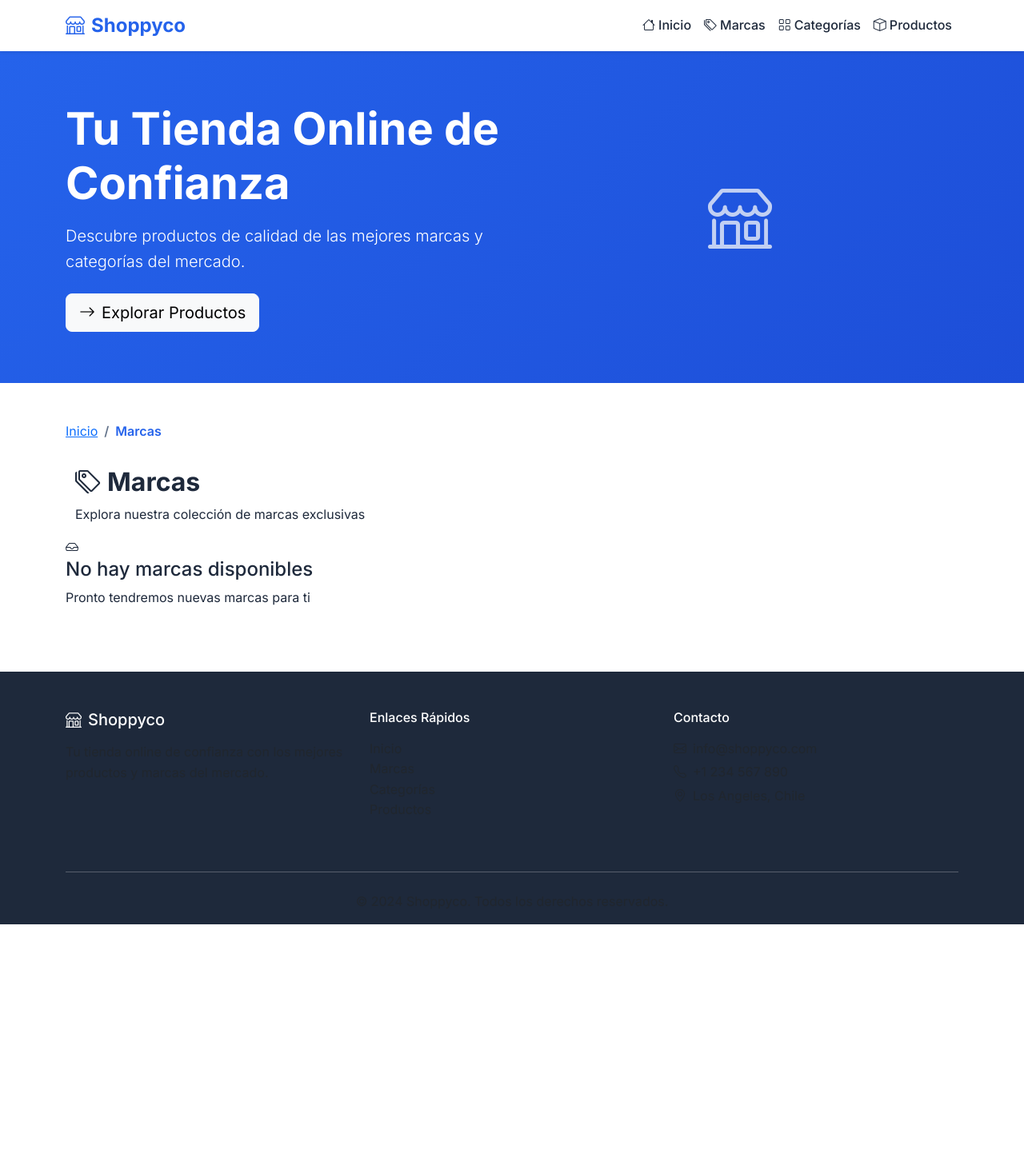
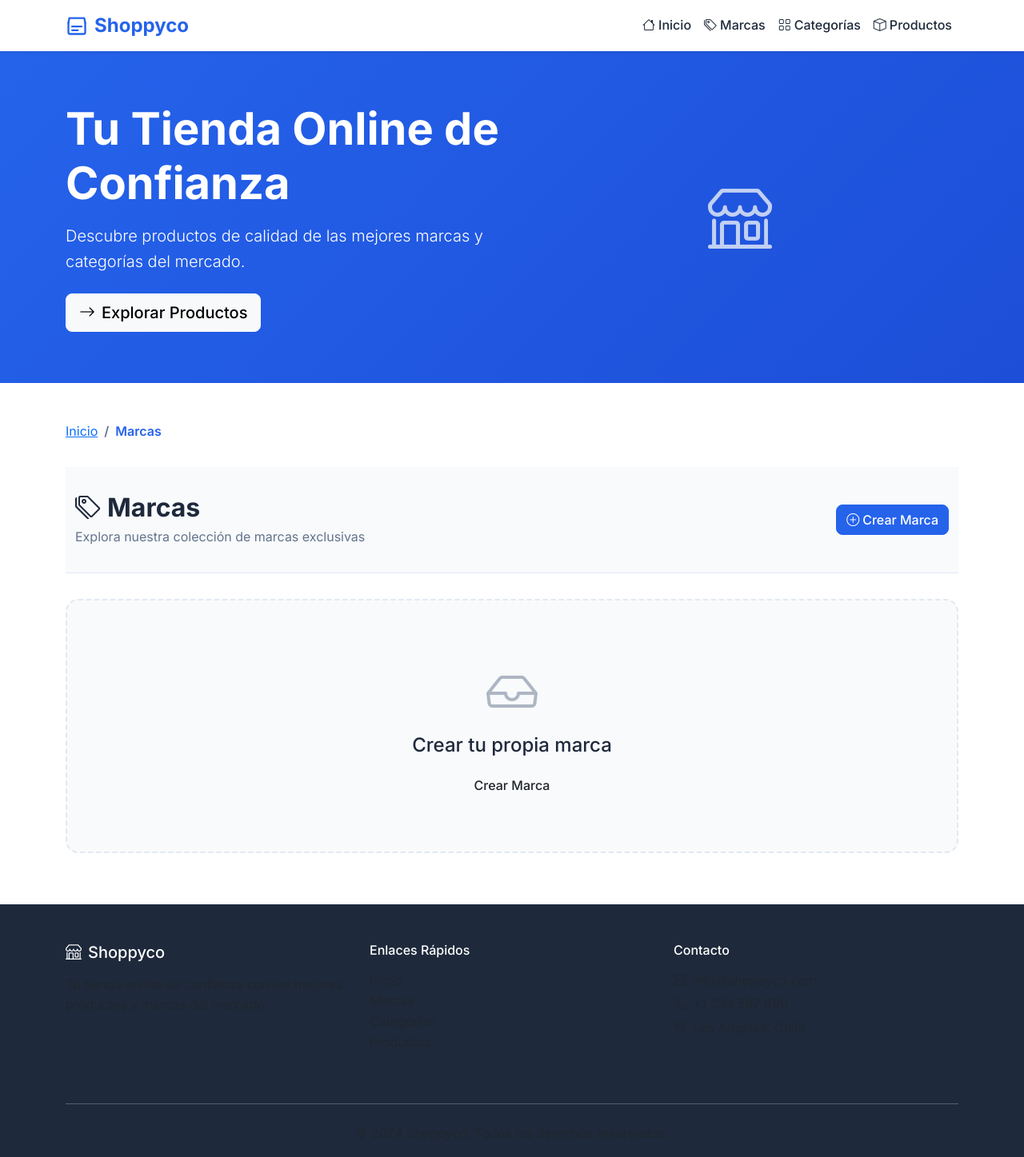
Before and after one commit to Toasted1996/shopProject, a Django app: page /producto/marcas/ in a window 1280 px wide. Shown: the whole page at 80% size. Before the commit the page ends 1156 px from the top, so only its background shows below. Run offline with Django 5.2, Linux system fonts and the light colour scheme; data that the repository does not hold is empty.

Commit message:
Sixth commit - Adding create method to marcas and categories in models.py, form.py was created to initialice the forms

```diff
--- a/productApp/models.py
+++ b/productApp/models.py
@@ -22,7 +22,7 @@ class Categoria(models.Model):
         db_table = 'categoria'
 
 class Producto(models.Model):
-    codigo = models.AutoField(primary_key=True)
+    codigo = models.IntegerField()
     nombre = models.CharField(max_length=100, null = True)
     precio = models.IntegerField()
 
--- a/productApp/urls.py
+++ b/productApp/urls.py
@@ -1,10 +1,12 @@
 #Archivo creado para definir las URLs de la aplicacion de productos
 
 from django.urls import path
-from .views import marcas, categorias, productos
+from .views import marcas, categorias, productos, crearMarca, crearCategoria
 
 urlpatterns = [
     path('marcas/', marcas, name = 'marcas'),
+    path('crearMarca/', crearMarca, name='cmarca'),
     path('categorias/', categorias, name = 'categorias'),
+    path('crearCategoria/', crearCategoria, name='ccategoria'),
     path('productos/', productos, name = 'productos')
 ]
--- a/productApp/views.py
+++ b/productApp/views.py
@@ -1,4 +1,6 @@
+from django.contrib import messages
 from django.shortcuts import render
+from productApp.forms import marcaForm, categoriaForm
 from productApp.models import Marca, Categoria, Producto
 
 # Create your views here.
@@ -12,6 +14,30 @@ def marcas(request):
             'titulo': 'Marcas'}
     return render(request, 'producto/marcas.html', data)
 
+
+            #VISTA PARA CREAR MARCA -- FORMULARIO
+def crearMarca(request):
+    form = marcaForm()
+    data={
+        'titulo': 'Crear Marca',
+        'form': form,
+        'ruta': '/marcas/'
+    }
+
+    if request.method == 'POST':
+        # cargar los datos del formulario
+        form = marcaForm(request.POST)
+        # si el formulario es valido
+        if form.is_valid():
+        # guardar el formulario en la base de datos
+            form.save()
+            # enviamos mensaje de éxito
+        messages.success(request,'Marca creada correctamente')
+    return render(request, 'producto/create.html', data)
+
+
+
+
 def categorias(request):
     lista = Categoria.objects.all()
     data = {
@@ -20,6 +46,24 @@ def categorias(request):
     }
     return render (request, 'producto/categorias.html', data)
 
+    #METODO PARA CREAR CATEGORIA
+def crearCategoria(request):
+    form = categoriaForm()
+    data= {
+        'titulo': 'Crear Categoria',
+        'form': form,
+        'ruta': 'producto/categorias.html'
+    }
+
+    if request.method == 'POST':
+        form = categoriaForm(request.POST)
+        if form.is_valid():
+            form.save()
+        messages.success(request, 'Categoria creada correctamente')
+    return render(request, 'producto/create.html', data)
+
+
+
 def productos(request):
     lista = Producto.objects.all()
     data = {
--- a/static/css/custom.css
+++ b/static/css/custom.css
@@ -106,6 +106,138 @@ body {
     font-weight: 600;
 }
 
+/* Page Header */
+.page-header {
+    background-color: var(--light-color);
+    padding: 2rem 0;
+    margin-bottom: 2rem;
+    border-bottom: 1px solid var(--border-color);
+}
+
+.page-header h2 {
+    color: var(--dark-color);
+    margin-bottom: 0.5rem;
+}
+
+.page-header p {
+    color: var(--secondary-color);
+    margin-bottom: 0;
+}
+
+/* Product Grid */
+.product-grid {
+    margin-bottom: 3rem;
+}
+
+/* Product Cards */
+.product-card {
+    border-radius: 1rem;
+    overflow: hidden;
+    transition: all 0.3s ease;
+}
+
+.product-card:hover {
+    transform: translateY(-8px);
+    box-shadow: 0 20px 40px -12px rgba(0, 0, 0, 0.15);
+}
+
+.card-icon {
+    font-size: 3rem;
+    margin-bottom: 1rem;
+    opacity: 0.8;
+}
+
+.card-title {
+    color: var(--dark-color);
+    margin-bottom: 1rem;
+}
+
+.card-text {
+    color: var(--secondary-color);
+    margin-bottom: 1.5rem;
+}
+
+.product-info {
+    background-color: var(--light-color);
+    border-radius: 0.5rem;
+    padding: 1rem;
+    margin-bottom: 1rem;
+}
+
+.card-actions {
+    margin-top: auto;
+}
+
+/* Empty State */
+.empty-state {
+    text-align: center;
+    padding: 4rem 2rem;
+    background-color: var(--light-color);
+    border-radius: 1rem;
+    border: 2px dashed var(--border-color);
+}
+
+.empty-icon {
+    font-size: 4rem;
+    color: var(--secondary-color);
+    margin-bottom: 1.5rem;
+    opacity: 0.5;
+}
+
+.empty-state h4 {
+    color: var(--dark-color);
+    margin-bottom: 1rem;
+}
+
+.empty-state p {
+    color: var(--secondary-color);
+    margin-bottom: 2rem;
+}
+
+/* Stats Card */
+.stats-card {
+    background: linear-gradient(135deg, var(--light-color) 0%, #ffffff 100%);
+    border-radius: 1rem;
+}
+
+.stats-item {
+    padding: 1rem;
+}
+
+.stats-number {
+    font-size: 2.5rem;
+    font-weight: 700;
+    margin-bottom: 0.5rem;
+}
+
+.stats-label {
+    color: var(--secondary-color);
+    font-size: 0.9rem;
+    font-weight: 500;
+}
+
+/* Button Improvements */
+.btn {
+    border-radius: 0.5rem;
+    font-weight: 500;
+    transition: all 0.3s ease;
+}
+
+.btn-outline-primary:hover {
+    transform: translateY(-2px);
+    box-shadow: 0 4px 12px rgba(37, 99, 235, 0.3);
+}
+
+.btn-outline-success:hover {
+    transform: translateY(-2px);
+    box-shadow: 0 4px 12px rgba(16, 185, 129, 0.3);
+}
+
+.btn-outline-secondary:hover {
+    transform: translateY(-2px);
+    box-shadow: 0 4px 12px rgba(100, 116, 139, 0.3);
+}
+
 /* Responsive */
 @media (max-width: 768px) {
     .hero-section {
--- a/templates/index.html
+++ b/templates/index.html
@@ -20,8 +20,14 @@
     <!-- Navigation -->
     <nav class="navbar navbar-expand-lg navbar-light bg-white shadow-sm sticky-top">
         <div class="container">
-            <a class="navbar-brand" href="{% url 'inicio' %}">
-                <i class="bi bi-shop me-2"></i>Shoppyco
+            <a class="navbar-brand d-flex align-items-center" href="{% url 'inicio' %}">
+                <svg xmlns="http://www.w3.org/2000/svg" width="28" height="28" viewBox="0 0 24 24" fill="none" stroke="currentColor" stroke-width="2" stroke-linecap="round" stroke-linejoin="round" class="me-2">
+                    <path d="M3 9l1-5h16l1 5"/>
+                    <path d="M21 9v10a2 2 0 0 1-2 2H5a2 2 0 0 1-2-2V9"/>
+                    <path d="M7 13h10"/>
+                    <path d="M7 17h6"/>
+                </svg>
+                Shoppyco
             </a>
 
             <button class="navbar-toggler" type="button" data-bs-toggle="collapse" data-bs-target="#navbarNav">
@@ -133,7 +139,7 @@
                         <li><a href="{% url 'inicio' %}" class="text-muted text-decoration-none">Inicio</a></li>
                         <li><a href="{% url 'marcas' %}" class="text-muted text-decoration-none">Marcas</a></li>
                         <li><a href="{% url 'categorias' %}" class="text-muted text-decoration-none">Categorías</a></li>
-                        <li><a href="#" class="text-muted text-decoration-none">Productos</a></li>
+                        <li><a href="{% url 'productos' %}" class="text-muted text-decoration-none">Productos</a></li>
                     </ul>
                 </div>
                 <div class="col-md-4 mb-4">
--- a/templates/producto/marcas.html
+++ b/templates/producto/marcas.html
@@ -12,11 +12,18 @@
 
     <!-- Page Header -->
     <div class="page-header">
-        <div class="container">
-            <h2 class="fw-bold">
-                <i class="bi bi-tags me-2"></i>{{ titulo }}
-            </h2>
-            <p>Explora nuestra colección de marcas exclusivas</p>
+        <div class="container d-flex justify-content-between align-items-center">
+            <div>
+                <h2 class="fw-bold mb-1">
+                    <i class="bi bi-tags me-2"></i>{{ titulo }}
+                </h2>
+                <p class="mb-0">Explora nuestra colección de marcas exclusivas</p>
+            </div>
+            <div>
+                <a href="{% url 'cmarca' %}" class="btn btn-primary">
+                    <i class="bi bi-plus-circle me-1"></i>Crear Marca
+                </a>
+            </div>
         </div>
     </div>
 
@@ -44,8 +51,8 @@
                 <div class="col-12">
                     <div class="empty-state">
                         <i class="bi bi-inbox empty-icon"></i>
-                        <h4>No hay marcas disponibles</h4>
-                        <p>Pronto tendremos nuevas marcas para ti</p>
+                        <h4>Crear tu propia marca</h4>
+                        <a href="{% url 'cmarca' %}" class="btn">Crear Marca</a>
                     </div>
                 </div>
             {% endfor %}
```
Also changed, not shown: other parts of static/css/custom.css (+42 -0 lines), productApp/forms.py (added, +22 -0 lines), templates/producto/categorias.html (+14 -7 lines), templates/producto/create.html (added, +25 -0 lines), templates/producto/productos.html (+33 -7 lines), productApp/migrations/0003_producto.py.
